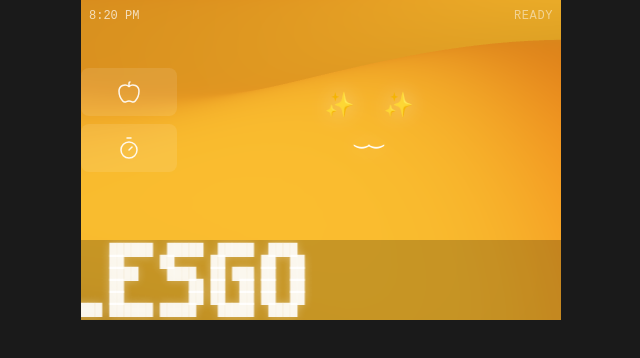
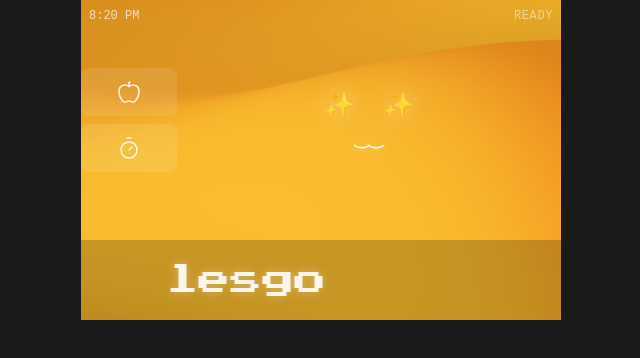
Before and after one commit to its-applekid/applekid-pi, a React (Vite) app: page / in a window 1280 px wide. Shown: the top 358 px of the page, without its empty margins (319-959 px from the left). Built offline with nearby package versions, Linux system fonts and the light colour scheme.

Commit message:
style: use Press Start 2P font for ticker instead of ASCII art

```diff
--- a/src/components/ScrollingTicker.tsx
+++ b/src/components/ScrollingTicker.tsx
@@ -5,258 +5,7 @@ interface ScrollingTickerProps {
   speed?: number
 }
 
-// Complete ASCII art alphabet - 6 rows each
-const ASCII_CHARS: Record<string, string[]> = {
-  'A': [
-    '  ██  ',
-    ' ████ ',
-    '██  ██',
-    '██████',
-    '██  ██',
-    '██  ██',
-  ],
-  'B': [
-    '█████ ',
-    '██  ██',
-    '█████ ',
-    '██  ██',
-    '██  ██',
-    '█████ ',
-  ],
-  'C': [
-    ' █████',
-    '██    ',
-    '██    ',
-    '██    ',
-    '██    ',
-    ' █████',
-  ],
-  'D': [
-    '████  ',
-    '██  ██',
-    '██  ██',
-    '██  ██',
-    '██  ██',
-    '████  ',
-  ],
-  'E': [
-    '██████',
-    '██    ',
-    '████  ',
-    '██    ',
-    '██    ',
-    '██████',
-  ],
-  'F': [
-    '██████',
-    '██    ',
-    '████  ',
-    '██    ',
-    '██    ',
-    '██    ',
-  ],
-  'G': [
-    ' █████',
-    '██    ',
-    '██ ███',
-    '██  ██',
-    '██  ██',
-    ' █████',
-  ],
-  'H': [
-    '██  ██',
-    '██  ██',
-    '██████',
-    '██  ██',
-    '██  ██',
-    '██  ██',
-  ],
-  'I': [
-    '██████',
-    '  ██  ',
-    '  ██  ',
-    '  ██  ',
-    '  ██  ',
-    '██████',
-  ],
-  'J': [
-    '██████',
-    '    ██',
-    '    ██',
-    '    ██',
-    '██  ██',
-    ' ████ ',
-  ],
-  'K': [
-    '██  ██',
-    '██ ██ ',
-    '████  ',
-    '████  ',
-    '██ ██ ',
-    '██  ██',
-  ],
-  'L': [
-    '██    ',
-    '██    ',
-    '██    ',
-    '██    ',
-    '██    ',
-    '██████',
-  ],
-  'M': [
-    '██   ██',
-    '███ ███',
-    '██ █ ██',
-    '██   ██',
-    '██   ██',
-    '██   ██',
-  ],
-  'N': [
-    '██   ██',
-    '███  ██',
-    '██ █ ██',
-    '██  ███',
-    '██   ██',
-    '██   ██',
-  ],
-  'O': [
-    ' ████ ',
-    '██  ██',
-    '██  ██',
-    '██  ██',
-    '██  ██',
-    ' ████ ',
-  ],
-  'P': [
-    '█████ ',
-    '██  ██',
-    '█████ ',
-    '██    ',
-    '██    ',
-    '██    ',
-  ],
-  'Q': [
-    ' ████ ',
-    '██  ██',
-    '██  ██',
-    '██ ███',
-    '██  ██',
-    ' ██████',
-  ],
-  'R': [
-    '█████ ',
-    '██  ██',
-    '█████ ',
-    '████  ',
-    '██ ██ ',
-    '██  ██',
-  ],
-  'S': [
-    ' █████',
-    '██    ',
-    ' ████ ',
-    '    ██',
-    '    ██',
-    '█████ ',
-  ],
-  'T': [
-    '██████',
-    '  ██  ',
-    '  ██  ',
-    '  ██  ',
-    '  ██  ',
-    '  ██  ',
-  ],
-  'U': [
-    '██  ██',
-    '██  ██',
-    '██  ██',
-    '██  ██',
-    '██  ██',
-    ' ████ ',
-  ],
-  'V': [
-    '██  ██',
-    '██  ██',
-    '██  ██',
-    '██  ██',
-    ' ████ ',
-    '  ██  ',
-  ],
-  'W': [
-    '██   ██',
-    '██   ██',
-    '██ █ ██',
-    '██ █ ██',
-    '███ ███',
-    '██   ██',
-  ],
-  'X': [
-    '██  ██',
-    '██  ██',
-    ' ████ ',
-    ' ████ ',
-    '██  ██',
-    '██  ██',
-  ],
-  'Y': [
-    '██  ██',
-    '██  ██',
-    ' ████ ',
-    '  ██  ',
-    '  ██  ',
-    '  ██  ',
-  ],
-  'Z': [
-    '██████',
-    '   ██ ',
-    '  ██  ',
-    ' ██   ',
-    '██    ',
-    '██████',
-  ],
-  ' ': [
-    '   ',
-    '   ',
-    '   ',
-    '   ',
-    '   ',
-    '   ',
-  ],
-  '!': [
-    '██',
-    '██',
-    '██',
-    '██',
-    '  ',
-    '██',
-  ],
-  "'": [
-    '██',
-    '██',
-    '  ',
-    '  ',
-    '  ',
-    '  ',
-  ],
-}
-
-function textToAscii(text: string): string[] {
-  const upperText = text.toUpperCase()
-  const lines: string[] = ['', '', '', '', '', '']
-
-  for (const char of upperText) {
-    const charArt = ASCII_CHARS[char] || ASCII_CHARS[' ']
-    for (let i = 0; i < 6; i++) {
-      lines[i] += (charArt[i] || '') + ' '
-    }
-  }
-
-  return lines
-}
-
 export function ScrollingTicker({ message, speed = 10 }: ScrollingTickerProps) {
-  const asciiLines = textToAscii(message)
   const containerRef = useRef<HTMLDivElement>(null)
   const contentRef = useRef<HTMLDivElement>(null)
   const [animationStyle, setAnimationStyle] = useState<React.CSSProperties>({})
@@ -266,7 +15,6 @@ export function ScrollingTicker({ message, speed = 10 }: ScrollingTickerProps) {
       const containerWidth = containerRef.current.offsetWidth
       const contentWidth = contentRef.current.offsetWidth
 
-      // Start from right edge of container, end when fully off left
       const startX = containerWidth
       const endX = -contentWidth
 
@@ -286,18 +34,16 @@ export function ScrollingTicker({ message, speed = 10 }: ScrollingTickerProps) {
     >
       <div
         ref={contentRef}
-        className="ticker-content whitespace-nowrap font-mono text-xs leading-none"
+        className="ticker-content whitespace-nowrap"
         style={{
           ...animationStyle,
+          fontFamily: "'Press Start 2P', monospace",
+          fontSize: '2rem',
           color: 'rgba(255, 255, 255, 0.9)',
           textShadow: '0 0 10px rgba(255, 255, 255, 0.3)',
         }}
       >
-        <pre className="inline-block leading-none">
-          {asciiLines.map((line, i) => (
-            <div key={i}>{line}</div>
-          ))}
-        </pre>
+        {message}
       </div>
     </div>
   )
```
